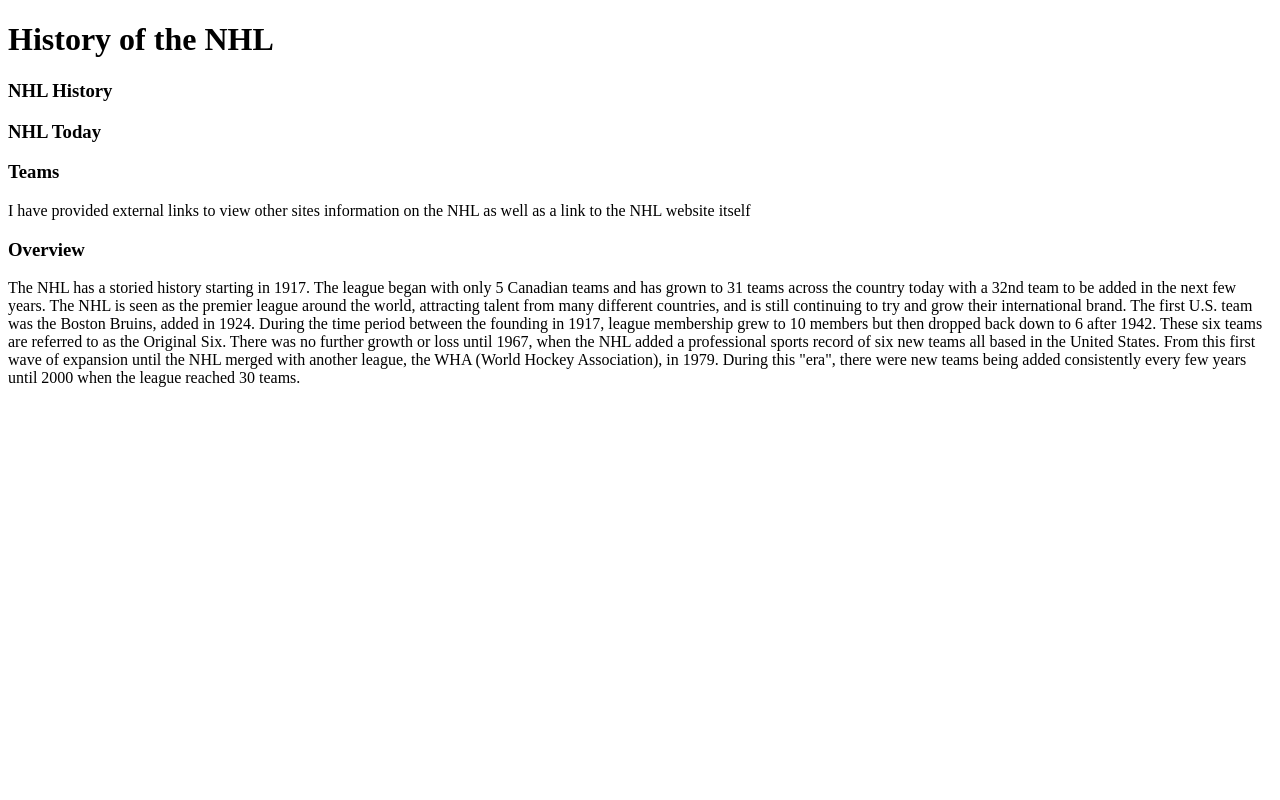
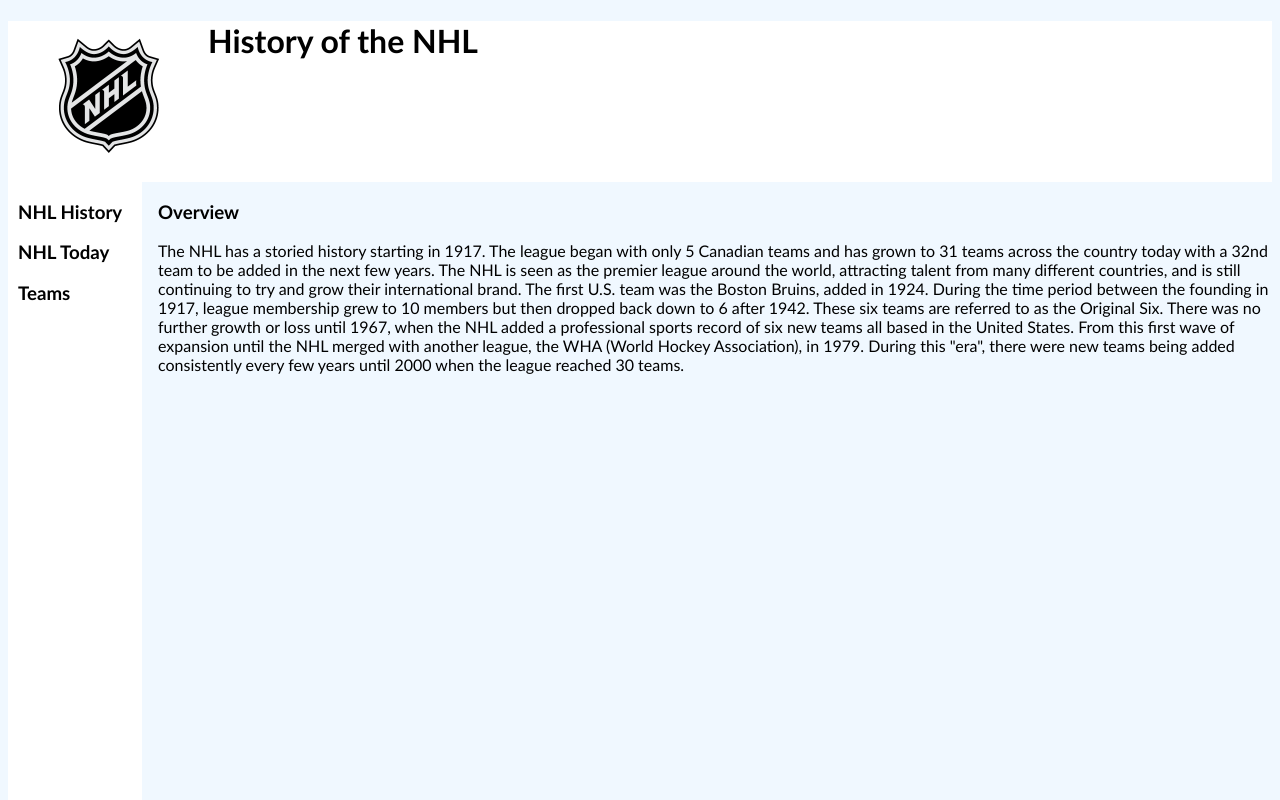
Before and after one commit to ctessier995/Activity_2, a plain HTML site: page index.html in a window 1280 px wide. Shown: the top 800 px of the page. Drawn offline with Linux system fonts and the light colour scheme.

Commit message:
added css, worked on development

```diff
--- a/index.html
+++ b/index.html
@@ -3,15 +3,19 @@
 <head>
     <meta charset="UTF-8">
     <title>NHL History</title>
+    <link rel="stylesheet" href="main.css" type="text/css">
 </head>
 <body>
+    <img src="NHL_logo.png">
+    <div id="top">
         <h1>History of the NHL</h1>
-    <h3>NHL History</h3>
-    <h3>NHL Today</h3>
-    <h3>Teams</h3>
-    <p>
-        I have provided external links to view other sites information on the NHL as well as a link to the NHL website itself
-    </p>
+    </div>
+    <div id="sidebar">
+        <h3><a href="https://www.thecanadianencyclopedia.ca/en/article/national-hockey-league">NHL History</a></h3>
+        <h3><a href="https://www.nhl.com/">NHL Today</a></h3>
+        <h3><a href="https://www.nhl.com/standings/2018/league">Teams</a></h3>
+    </div>
+    <div id="text">
         <h3>Overview</h3>
         <p>
             The NHL has a storied history starting in 1917. The league began with only 5 Canadian teams and has grown to 31 teams across the country today with a 32nd team to be added in the next few years.
@@ -21,5 +25,6 @@
             expansion until the NHL merged with another league, the WHA (World Hockey Association), in 1979. During this "era", there were new teams being added consistently every few years until 2000 when
             the league reached 30 teams.
         </p>
+    </div>
 </body>
 </html>
--- /dev/null
+++ b/main.css
@@ -0,0 +1,44 @@
+a {
+    color: black;
+    text-decoration: none;
+}
+
+a:hover {
+    color: crimson;
+    text-decoration-line: underline;
+}
+
+a:visited {
+    color: black;
+    text-decoration: none;
+}
+
+body {
+    background-color: aliceblue;
+    font-family: Calibri, sans-serif;
+}
+
+img {
+    float: left;
+    display: inline;
+    width: 200px;
+    height: 150px;
+}
+
+#top {
+    background-color: white;
+    padding-left: 200px;
+    padding-bottom: 100px;
+}
+
+#sidebar {
+    float: left;
+    background-color: white;
+    padding-left: 10px;
+    padding-right: 20px;
+    padding-bottom: 100%;
+}
+
+#text {
+    margin-left: 150px;
+}
```
Also changed, not shown: NHL_logo.png (added). Lines whose indentation alone changed are shown as unchanged.
